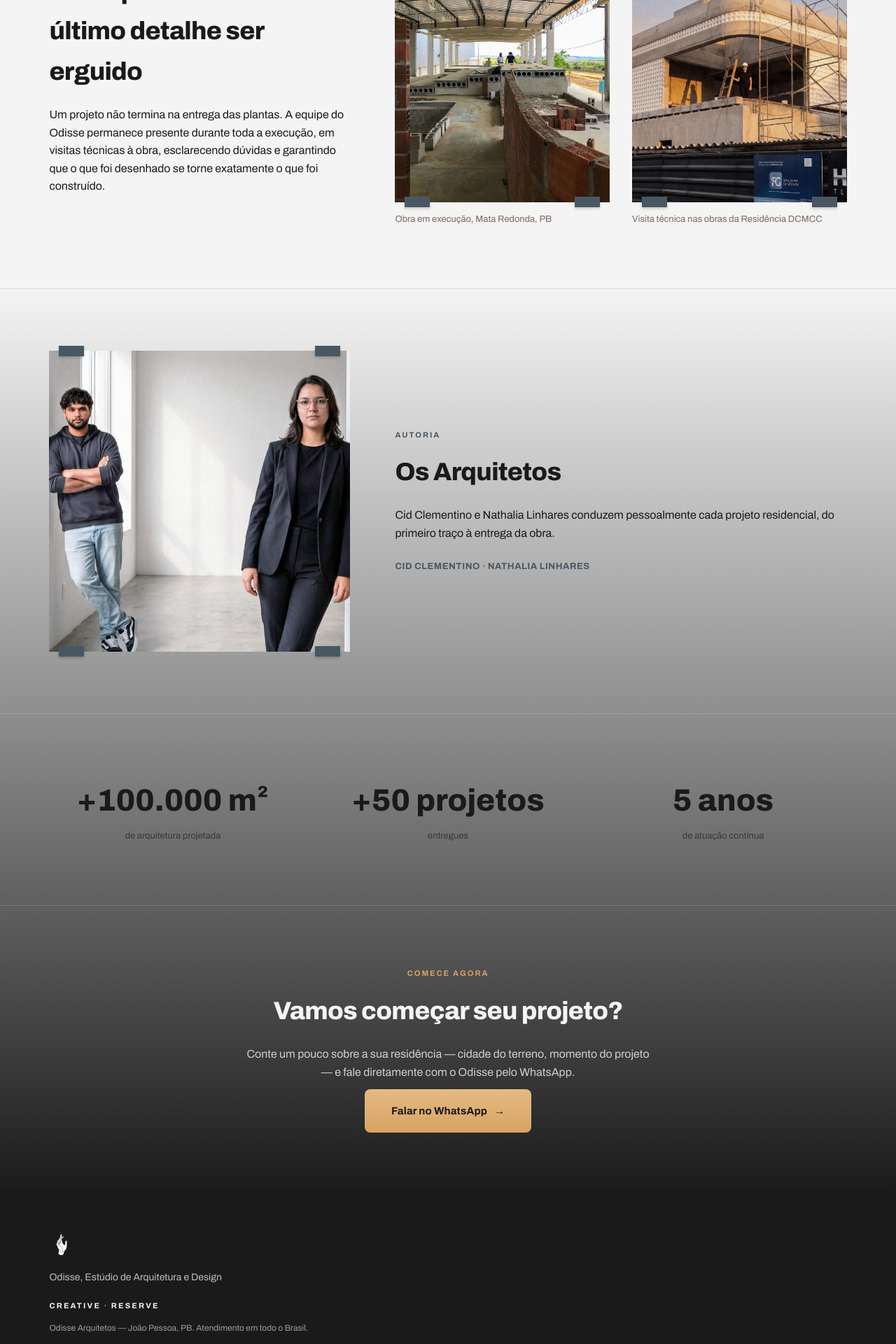
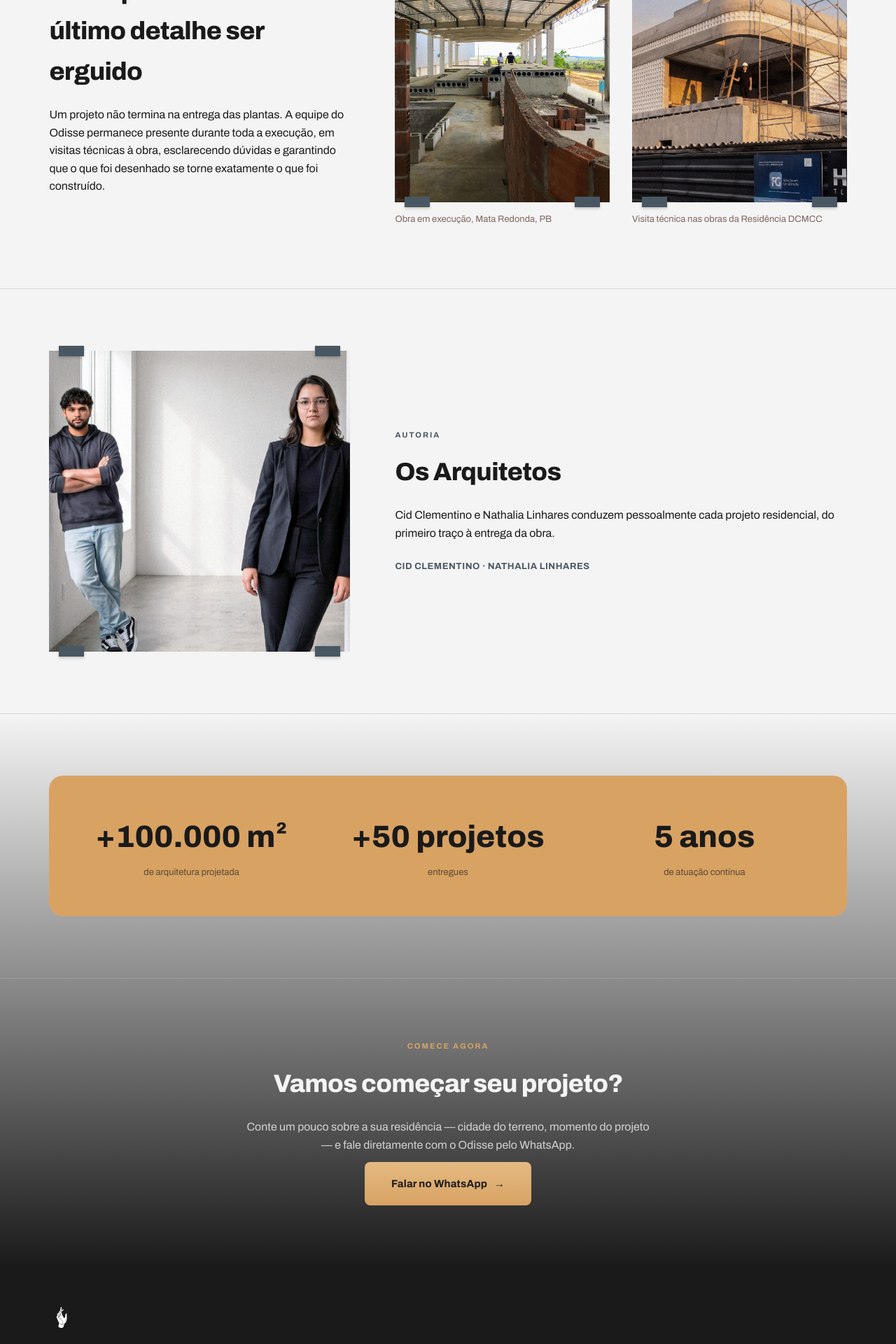
Before and after one commit to cidclementino/projetos-odisse, a Jekyll site: the page built from residencial/index.html, in a window 1280 px wide. Shown: the part 4480-6400 px from the top of the page at 70% size. Built offline with Jekyll 4.4.1, drawn with Linux system fonts in a browser that asks for light colours.

Commit message:
Update index.html

```diff
--- a/residencial/index.html
+++ b/residencial/index.html
@@ -158,9 +158,6 @@
 
 <hr class="hairline">
 
-<!-- GRADIENT BAND: OS ARQUITETOS > NÚMEROS > CTA FINAL -->
-<div class="gradient-band">
-
 <!-- OS ARQUITETOS -->
 {% assign arq_img = site.data.residencial_conteudo.arquitetos.imagem %}
 <section>
@@ -186,11 +183,15 @@
   </div>
 </section>
 
-<hr class="hairline-light">
+<hr class="hairline">
+
+<!-- GRADIENT BAND: NÚMEROS > CTA FINAL -->
+<div class="gradient-band">
 
 <!-- NÚMEROS -->
 <section>
   <div class="frame">
+    <div class="stats-box">
       <div class="stats-grid">
         {% for stat in site.data.residencial_conteudo.numeros %}
         <div class="stat">
@@ -198,6 +199,7 @@
           <div class="caption">{{ stat.legenda }}</div>
         </div>
         {% endfor %}
+      </div>
     </div>
   </div>
 </section>
```
Lines whose indentation alone changed are shown as unchanged.
